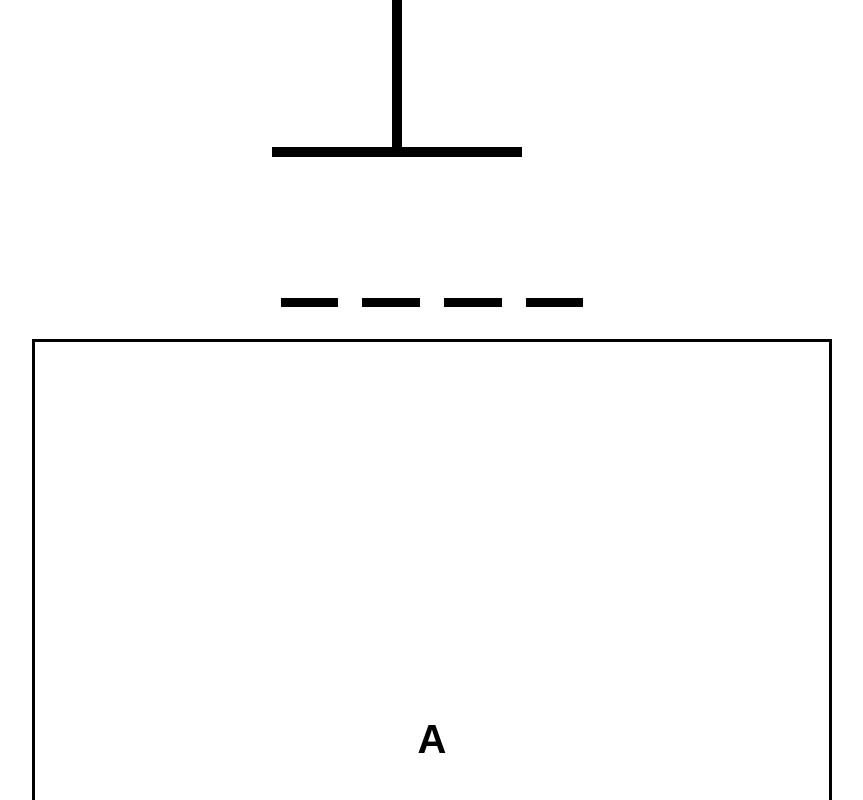
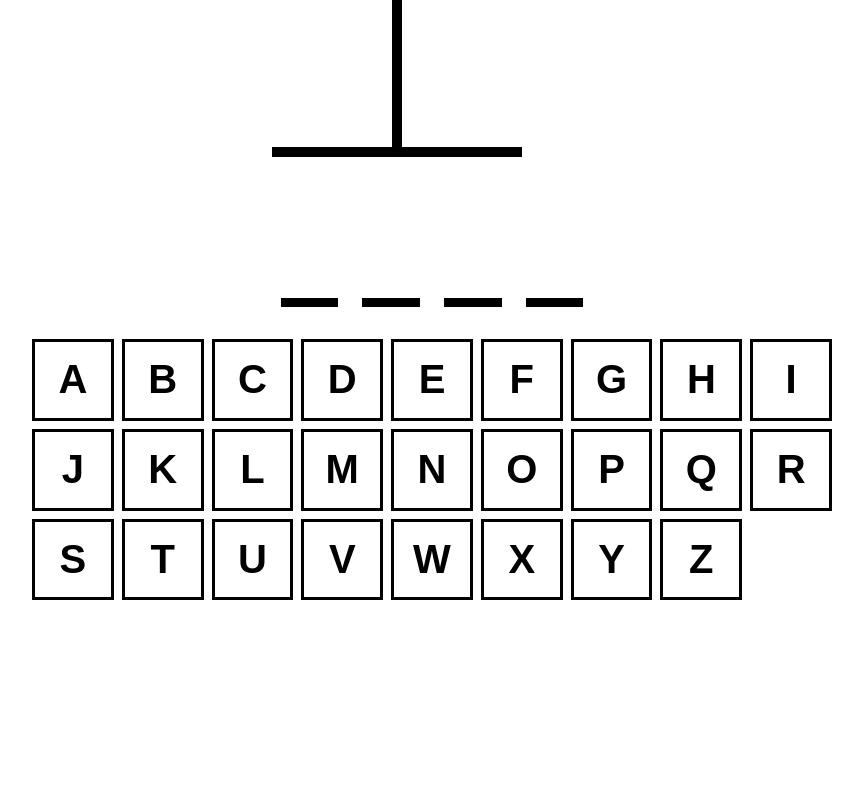
Before and after one commit to Deyan9469/hangman-game, a React (Vite) app: page / in a window 1280 px wide. Shown: the part 393-1193 px from the top of the page, without its empty margins (208-1071 px from the left). After the commit the page ends 1001 px from the top, so only its background shows below. Built offline with nearby package versions, Linux system fonts and the light colour scheme; the HTML template or start-up script is replaced by a standard one.

Commit message:
fixing styles on screen keyboard

```diff
--- a/src/Keyboard.module.css
+++ b/src/Keyboard.module.css
@@ -12,7 +12,7 @@
   }
 
   .btn.active {
-    background-color: hsl(200%, 100%, 50%);
+    background-color: hsl(200, 100%, 50%);
     color: white;
   }
 
@@ -22,5 +22,5 @@
 
   .btn:hover:not(:disabled),
   .btn:focus:not(:disabled) {
-    background-color: hsl(200%, 100%, 75%);
+    background-color: hsl(200, 100%, 75%);
   }
--- a/src/Keyboard.tsx
+++ b/src/Keyboard.tsx
@@ -37,12 +37,16 @@ type KeyboardProps = {
 }
 export function Keyboard({
     activeLetters,
+    inactiveLetters,
+    addGuessedLetter,
     disabled = false,
-    inactiveLetters,
-    addGuessedLetter }: KeyboardProps) {
-    return <div style={{
+  }: KeyboardProps) {
+    return (
+      <div
+        style={{
           display: "grid",
-        gridTemplateColumns: "repeat (auto-fit, minmax(75px, 1fr))", gap: ".5rem",
+          gridTemplateColumns: "repeat(auto-fit, minmax(75px, 1fr))",
+          gap: ".5rem",
         }}
       >
         {KEYS.map(key => {
@@ -51,12 +55,16 @@ export function Keyboard({
           return (
             <button
               onClick={() => addGuessedLetter(key)}
-                className={`${styles.btn} ${isActive ? styles.active : ""}
-                ${isInactive ? styles.inactive : ""}
-                `}
+              className={`${styles.btn} ${isActive ? styles.active : ""} ${
+                isInactive ? styles.inactive : ""
+              }`}
               disabled={isInactive || isActive || disabled}
-                key={key}>{key}</button>
+              key={key}
+            >
+              {key}
+            </button>
           )
         })}
       </div>
+    )
   }
```
Lines whose indentation alone changed are shown as unchanged.
